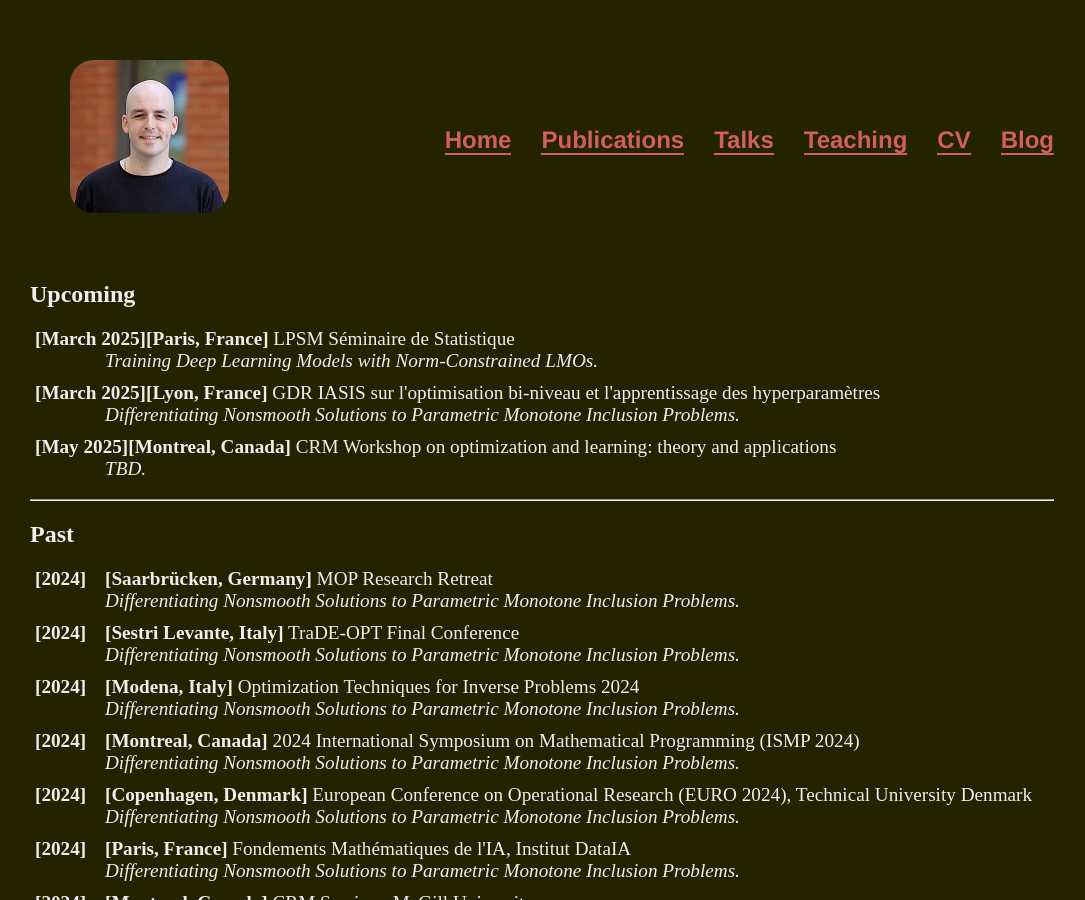
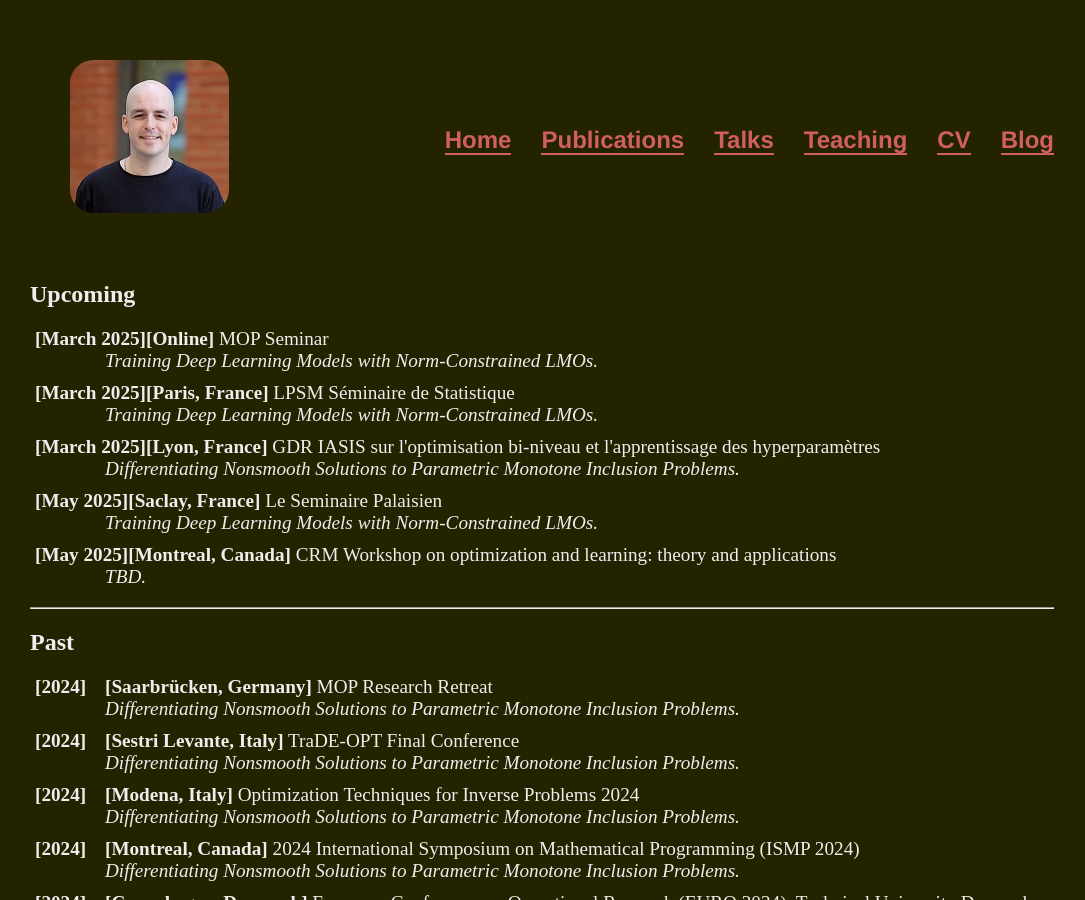
Before and after one commit to tonysf/tonysf.github.io, a Jekyll site: the page built from talks/index.html, in a window 1280 px wide and 900 px high. Shown: the whole window, without its empty margins (98-1183 px from the left). Built offline with Jekyll 4.4.1, drawn with Linux system fonts in a browser that asks for light colours.

Commit message:
Update index.html

```diff
--- a/talks/index.html
+++ b/talks/index.html
@@ -4,10 +4,14 @@ title: Talks - Antonio SILVETI-FALLS
 ---
 <h2>Upcoming</h2>
 <p><ul class="publications">
+    <label><b>[March 2025]</b></label><li>  <b>[Online]</b> MOP Seminar<br>
+		<i>Training Deep Learning Models with Norm-Constrained LMOs.</i></li>
     <label><b>[March 2025]</b></label><li>  <b>[Paris, France]</b> LPSM Séminaire de Statistique<br>
 		<i>Training Deep Learning Models with Norm-Constrained LMOs.</i></li>
     <label><b>[March 2025]</b></label><li>  <b>[Lyon, France]</b> GDR IASIS sur l'optimisation bi-niveau et l'apprentissage des hyperparamètres<br>
 		<i>Differentiating Nonsmooth Solutions to Parametric Monotone Inclusion Problems.</i></li>
+    <label><b>[May 2025]</b></label><li> <b>[Saclay, France]</b> Le Seminaire Palaisien<br>
+        <i>Training Deep Learning Models with Norm-Constrained LMOs.</i></li>
     <label><b>[May 2025]</b></label><li>  <b>[Montreal, Canada]</b> CRM Workshop on optimization and learning: theory and applications<br>
 		<i>TBD.</i></li>
 </ul></p>
```
